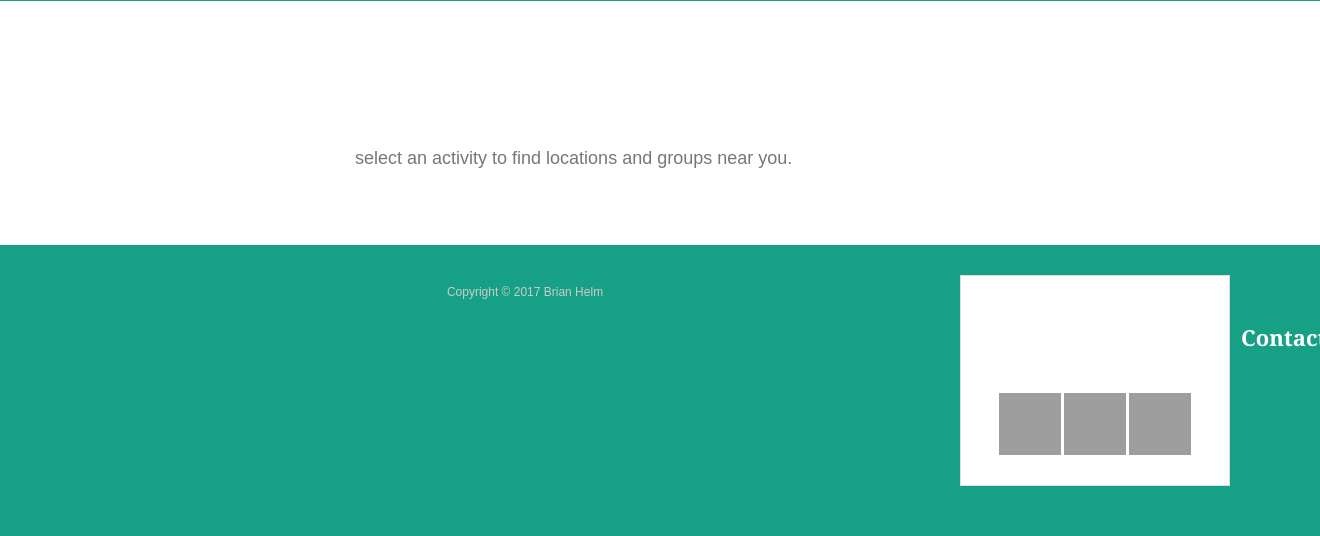
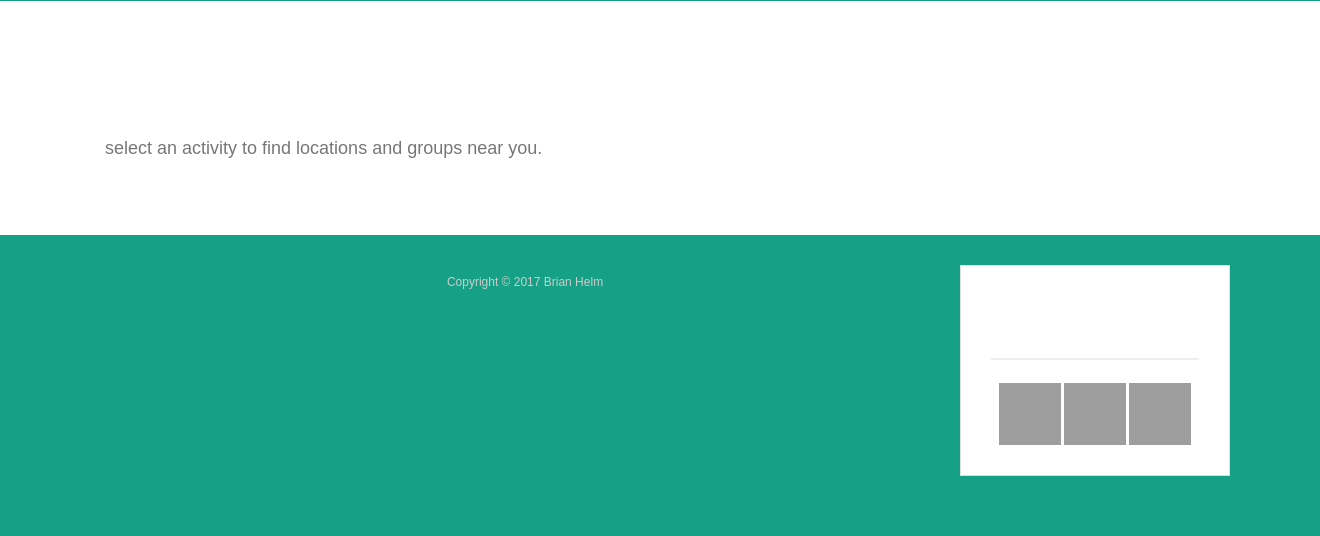
Before and after one commit to BlackBearProject1/Project1, a PHP site: page /about.html in a window 1320 px wide. Shown: the part 289-825 px from the top of the page. After the commit the page ends 765 px from the top, so only its background shows below. Run offline with PHP 8.4, Linux system fonts and the light colour scheme; grey boxes are pictures that could not be loaded.

Commit message:
no message

```diff
--- a/assets/css/style.css
+++ b/assets/css/style.css
@@ -105,14 +105,7 @@
 
 }
 
-h1,
-h2,
-h3,
-p {
-  margin-bottom: 20px;
-  margin-left: 250px;
 
-}
 
 p:last-child {
   margin-bottom: 0;
```
